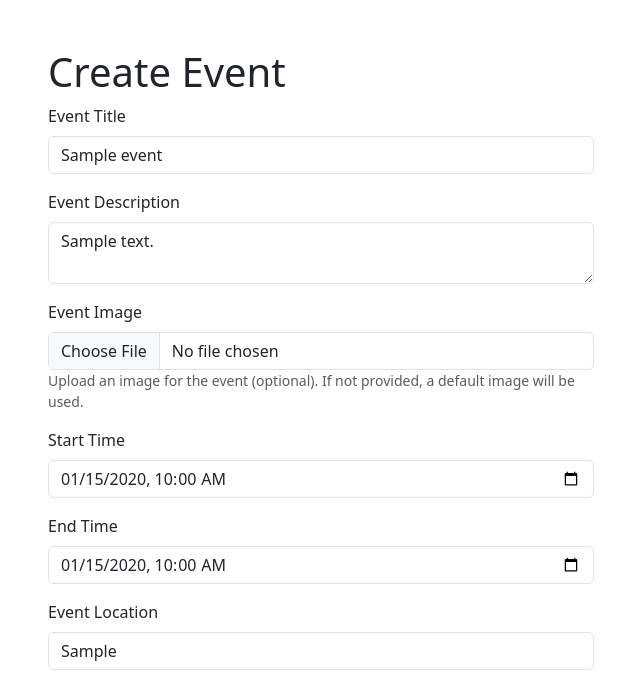
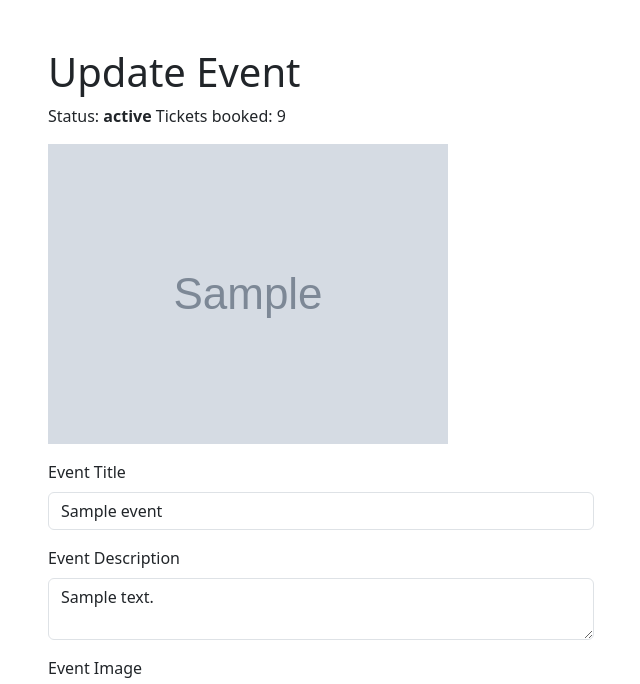
Before and after one commit to JoshK28/a2_group27, a Flask app: page /events/1/update in a window 1280 px wide. Shown: the part 56-740 px from the top of the page, without its empty margins (319-959 px from the left). Run offline with Flask 3, Linux system fonts and the light colour scheme; a user stored in the database is signed in; tables that the repository leaves empty hold one stand-in row (values such as "Sample post"); grey boxes marked "Sample" are stand-in pictures; some libraries are stand-ins or nearby versions.

Commit message:
extended html now has both update and create even. Status and tickets visible

```diff
--- a/AUSSportsTix/events.py
+++ b/AUSSportsTix/events.py
@@ -23,7 +23,7 @@ def create():
     form = EventForm()
     if form.validate_on_submit():
         if not form.image.data:
-            form.image.data.errors.append('Choose an event image.')
+            form.image.errors.append('Choose an event image.')
         else:
             event = Event(
                 title=form.title.data,
--- a/AUSSportsTix/templates/events/create.html
+++ b/AUSSportsTix/templates/events/create.html
@@ -4,7 +4,12 @@
     <main class="container mt-5">
         <div class="row justify-content-center">
             <div class="col-md-6">
-                <h1>Create Event</h1>
+                <h1>{{'Update Event' if event else 'Create Event'}}</h1>
+                {% if event %}
+                    <p> Status: <strong>{{ event.status }}</strong>
+                    Tickets booked: {{ event.ticket_capacity - event.tickets_remaining }}</p>
+                    <img src="{{ url_for('static', filename=event.image) }}" alt="Event Image" class="img-fluid mb-3">
+                {% endif %}
                 {{ render_form(form) }}
             </div>
         </div>
```
